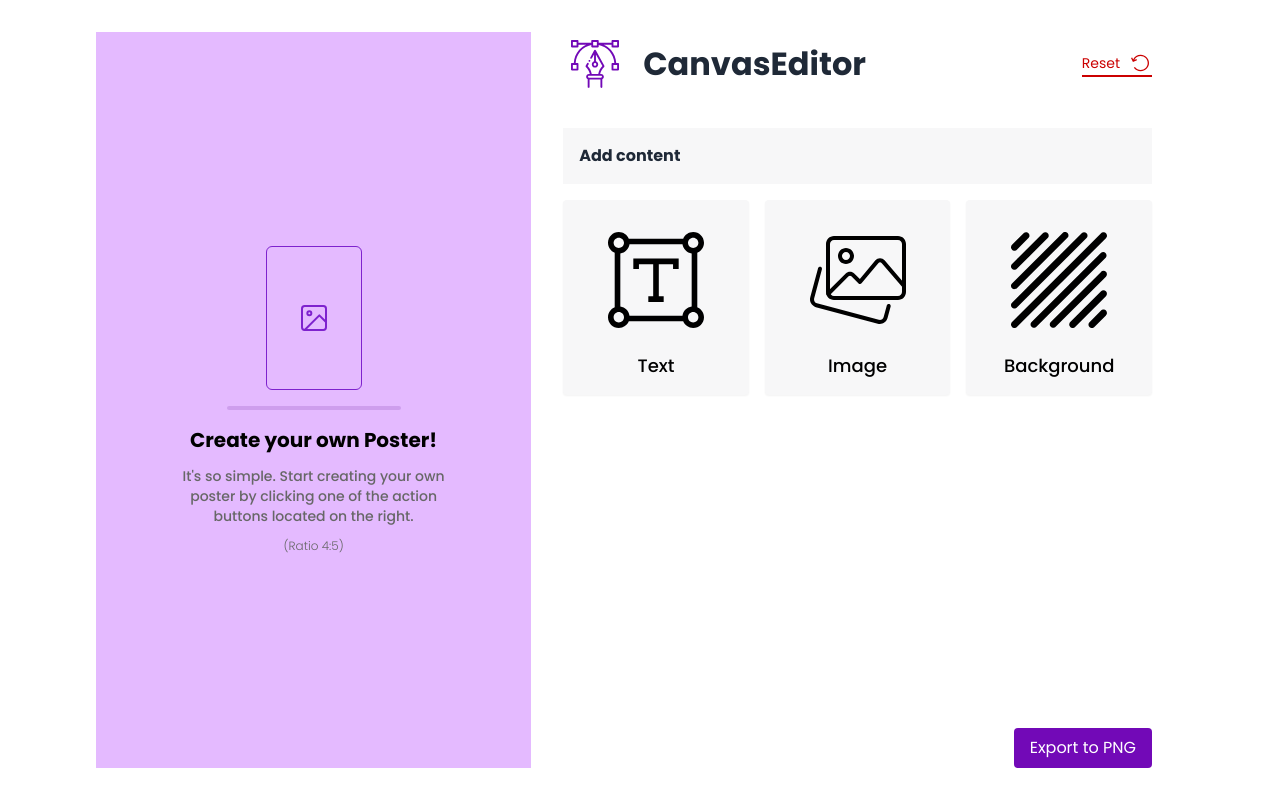
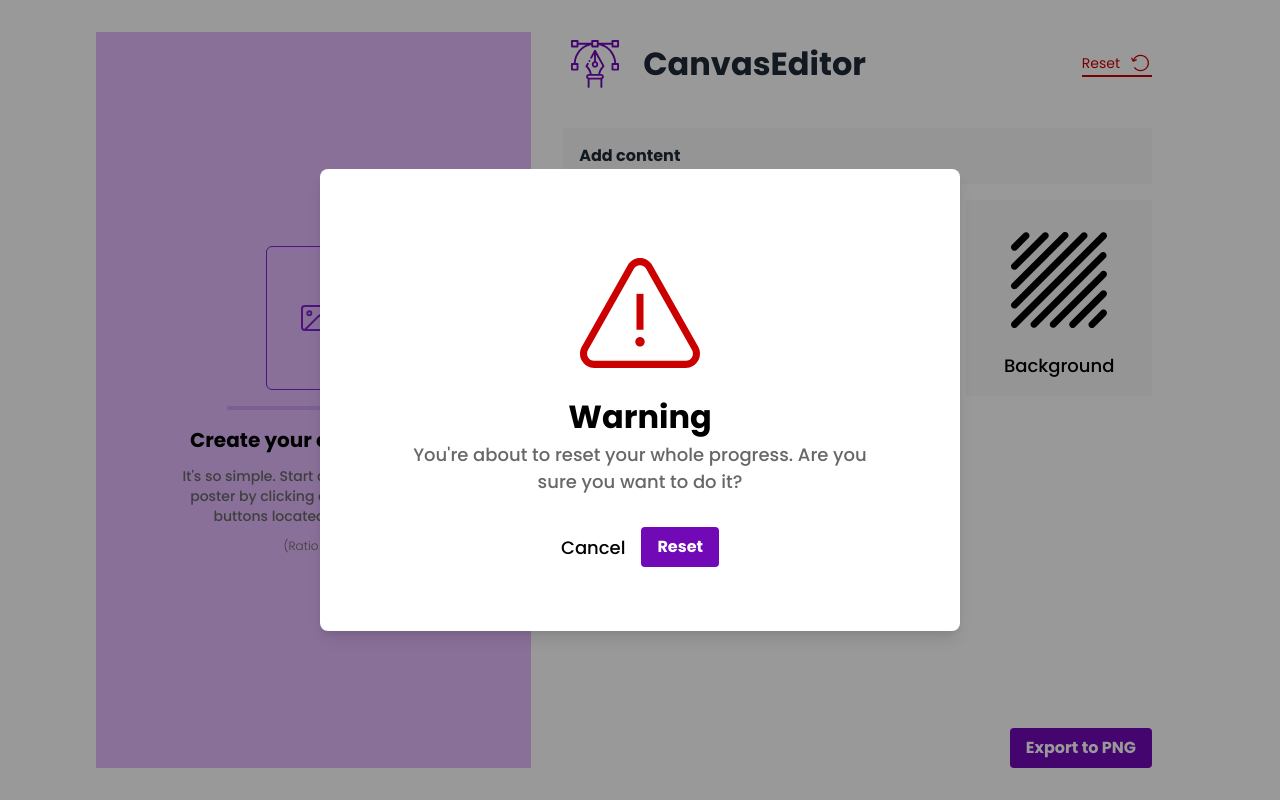
Before and after one commit to BaczkiewiczDawid/CanvasEditor, a React (Create React App) app: page / in a window 1280 px wide. Both pictures are taken after a click on the button "Reset". Built offline with nearby package versions, Linux system fonts and the light colour scheme.

Commit message:
feat: reset modal

```diff
--- a/src/App.tsx
+++ b/src/App.tsx
@@ -6,6 +6,8 @@ import Background from './assets/images/background.svg';
 import Reset from "./assets/images/reset.svg";
 import Move from "./assets/images/move.svg";
 import Delete from "./assets/images/delete.svg";
+import Warning from "./assets/images/alert.svg";
+import {Button} from "./components/button";
 
 type CanvasItem = {
     id: number;
@@ -21,6 +23,7 @@ type CanvasItem = {
 
 function App() {
     const [canvasItems, setCanvasItems] = useState<CanvasItem[]>([]);
+    const [isModalOpen, setIsModalOpen] = useState(false);
     const canvasRef = useRef<HTMLCanvasElement | null>(null);
 
     const handleText = () => {
@@ -220,7 +223,9 @@ function App() {
                         <h1 className="font-bold text-gray-800 text-32 ml-4">CanvasEditor</h1>
                     </div>
                     <button className={"border-b-2 border-redPrimary flex items-center justify-between gap-x-2"}
-                            onClick={handleResetCanvas}>
+                            onClick={() => {
+                                setIsModalOpen(true)
+                            }}>
                         <p className="text-redPrimary text-sm">Reset</p>
                         <img src={Reset} alt="Reset" className={"w-6"}/>
                     </button>
@@ -251,12 +256,32 @@ function App() {
                     </div>
                 </div>
                 <div className="mt-auto flex justify-end">
-                    <button
-                        className="bg-primary text-white py-2 px-4 rounded hover:bg-buttonHover focus:border-primary50 disabled:bg-black25 transition-colors">
-                        Export to PNG
-                    </button>
+                    <Button text={"Export to PNG"}/>
                 </div>
             </div>
+            {isModalOpen && (
+                <div className={"absolute left-0 top-0 w-screen h-screen"}>
+                    <div className={"absolute left-0 top-0 w-screen h-screen bg-black opacity-40 z-999"}></div>
+                    <div
+                        className={"w-1/2 py-16 bg-white absolute top-1/2 left-1/2 -translate-x-1/2 -translate-y-1/2 rounded-lg shadow-lg flex flex-col items-center justify-center z-1000"}>
+                        <img src={Warning} alt={"Warning"} className={"w-1/4"}/>
+                        <div className={"w-3/4 text-center"}>
+                            <h2 className={"font-bold text-32 text-black"}>Warning</h2>
+                            <p className={"font-medium text-18 text-center text-black75"}>You're about to reset your
+                                whole progress.
+                                Are you sure you want to do it?</p>
+                            <div className={"flex gap-x-4 justify-center mt-8"}>
+                                <button className={"font-medium text-18"} onClick={() => setIsModalOpen(false)}>Cancel
+                                </button>
+                                <Button text={"Reset"} onClick={() => {
+                                    handleResetCanvas()
+                                    setIsModalOpen(false)
+                                }}/>
+                            </div>
+                        </div>
+                    </div>
+                </div>
+            )}
         </div>
     );
 }
--- /dev/null
+++ b/src/components/button.tsx
@@ -0,0 +1,20 @@
+import React from "react";
+
+type Props = {
+    text: string;
+    onClick?: () => void;
+    disabled?: boolean;
+    className?: string;
+}
+
+export const Button = ({text, onClick, disabled, className}: Props) => {
+    return (
+        <button
+            className={`bg-primary hover:bg-buttonHover focus:border-primary50 focus:border-2 disabled:bg-black50 text-white font-bold py-2 px-4 rounded ${className}`}
+            onClick={onClick}
+            disabled={disabled}
+        >
+            {text}
+        </button>
+    )
+}
```
Also changed, not shown: src/assets/images/alert.svg.
